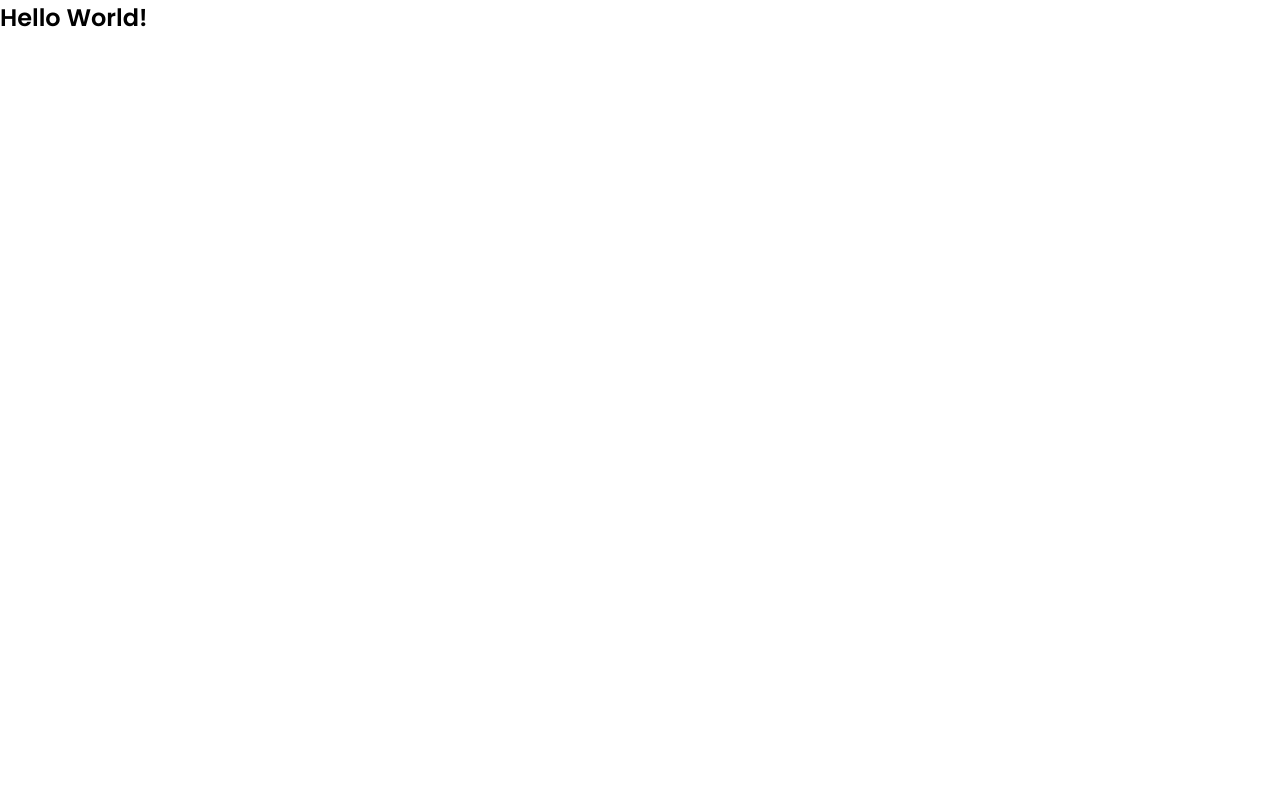
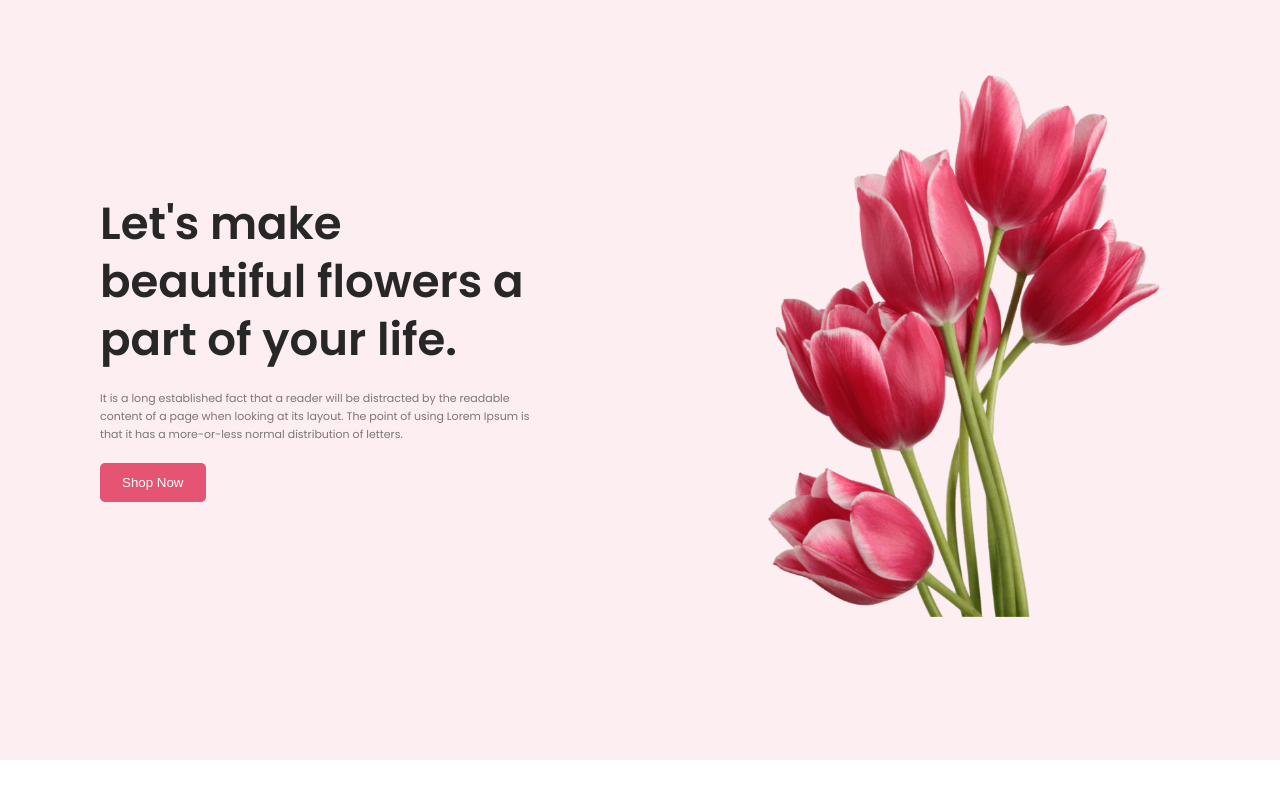
Before and after one commit to princemahmud1/flower-shop, a plain HTML site: page index.html in a window 1280 px wide. Drawn offline with Linux system fonts and the light colour scheme.

Commit message:
added header section

```diff
--- a/index.html
+++ b/index.html
@@ -18,7 +18,24 @@
 <body>
 
     <header>
-        <h2>Hello World!</h2>
+        <div class="header">
+            <div class="container">
+                <div class="header-content">
+                    <div class="header-left">
+                        <h2>Let's make beautiful flowers a part of your life.</h2>
+                        <p>It is a long established fact that a reader will be distracted by the readable content of a
+                            page
+                            when
+                            looking at its layout. The point of using Lorem Ipsum is that it has a more-or-less normal
+                            distribution of letters.</p>
+                        <button class="btn">Shop Now</button>
+                    </div>
+                    <div class="header-right">
+                        <img src="./asset/pngwing 10.png" alt="">
+                    </div>
+                </div>
+            </div>
+        </div>
     </header>
     <main>
 
--- a/style.css
+++ b/style.css
@@ -8,3 +8,56 @@ body {
     font-family: 'Lato', sans-serif;
     font-family: 'Poppins', sans-serif;
 }
+
+.container {
+    max-width: 1080px;
+    margin: auto;
+}
+
+.btn {
+    padding: 12px 22px;
+    background-color: #e55473;
+    color: white;
+    border: none;
+    border-radius: 5px;
+}
+
+img {
+    max-width: 100%;
+}
+
+/*----------------------------- Header Style ------------------------*/
+.header {
+    background: #fceef1;
+    height: 95vh;
+    overflow: hidden;
+}
+
+.header-content {
+    display: flex;
+    align-items: center;
+    justify-content: space-between;
+    margin-top: 73px;
+}
+
+.header-left {
+    width: 40%;
+}
+
+.header-left h2 {
+    font-size: 45px;
+    font-weight: 900;
+    color: #272727;
+    line-height: 58px;
+}
+
+.header-left p {
+    font-size: 11px;
+    color: #7c7677;
+    margin: 20px 0;
+    line-height: 18px;
+}
+
+.header-right {
+    width: 40%;
+}
```
Also changed, not shown: asset/Flower 01.png (renamed from Flower Asset/Flower 01.png), asset/Group 57.png (renamed from Flower Asset/Group 57.png), asset/Group 58.png (renamed from Flower Asset/Group 58.png), asset/Group 59.png (renamed from Flower Asset/Group 59.png), asset/Rectangle 4.png (renamed from Flower Asset/Rectangle 4.png), asset/Rectangle 5.png (renamed from Flower Asset/Rectangle 5.png), asset/Rectangle 6.png (renamed from Flower Asset/Rectangle 6.png), asset/Rectangle 9.png (renamed from Flower Asset/Rectangle 9.png), asset/pngwing 10.png (renamed from Flower Asset/pngwing 10.png), asset/pngwing 5.png (renamed from Flower Asset/pngwing 5.png), asset/pngwing 6.png (renamed from Flower Asset/pngwing 6.png), asset/pngwing 7.png (renamed from Flower Asset/pngwing 7.png), asset/pngwing 8.png (renamed from Flower Asset/pngwing 8.png).
